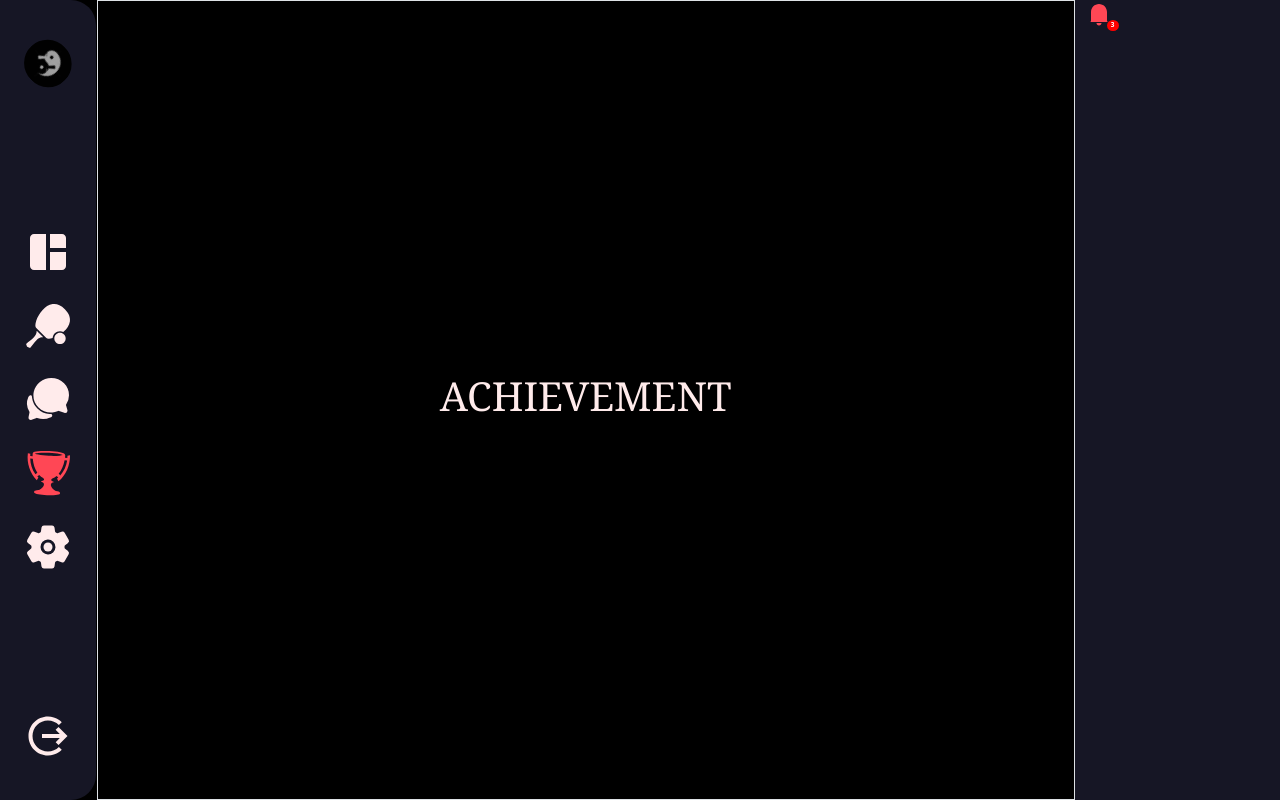
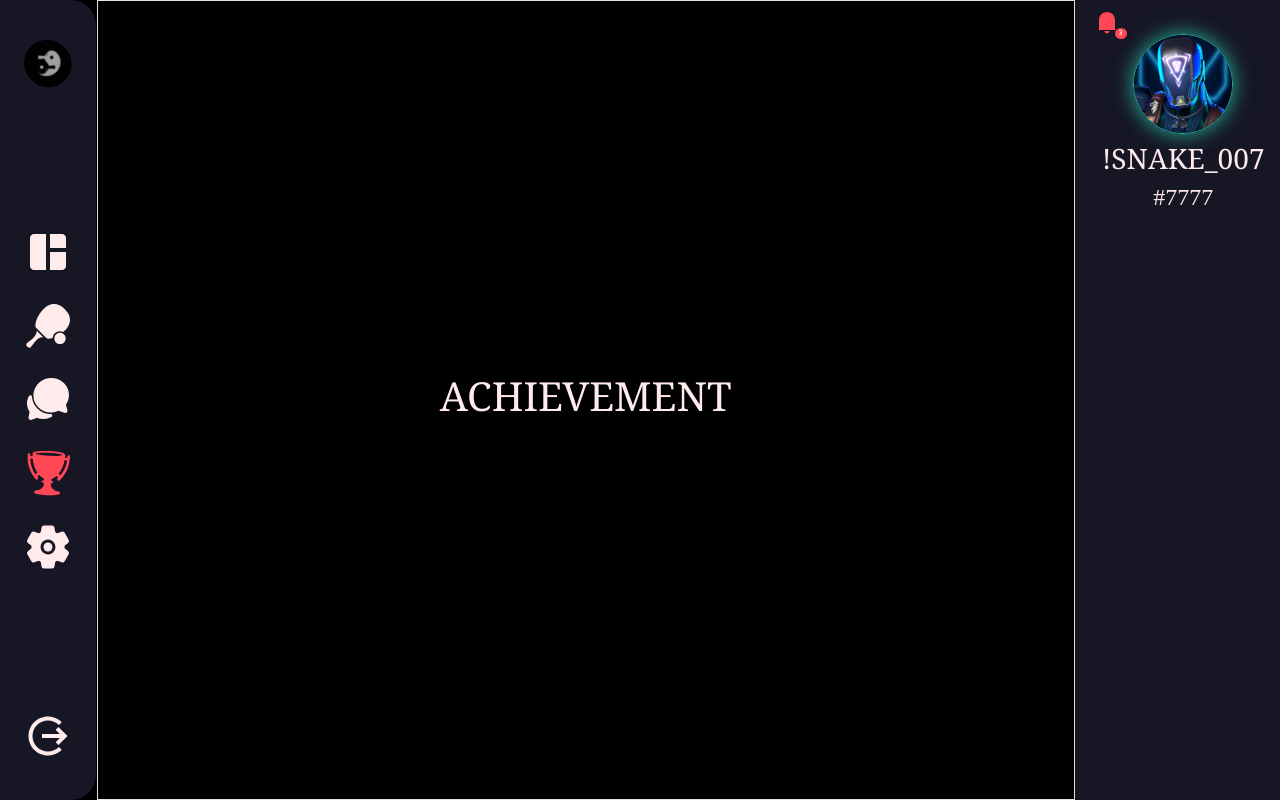
Before and after one commit to zakarm/ft_transcendence, a React (Create React App) app in the folder front-end/app/: page /achievement in a window 1280 px wide. Built offline with nearby package versions, Linux system fonts and the light colour scheme; a web font is replaced by a local one.

Commit message:
[Feat] Edit some feat in the right bar

```diff
--- a/front-end/app/src/Layouts/Rightbar.css
+++ b/front-end/app/src/Layouts/Rightbar.css
@@ -1,19 +1,27 @@
 .notification {
-    color: white;
+    color: #FFEBEB;
     text-decoration: none;
-    /* padding: 15px 26px; */
     position: relative;
     display: inline-block;
-    /* border-radius: 2px; */
   }
 
 .notification .badge {
   position: absolute;
   top: 20px;
   left: 20px;
-    /* padding: 5px 10px; */
   border-radius: 100%;
-    background: red;
-    color: white;
+  background: #FF4755;
+  color: #FFEBEB;
   font-size: 0.4em;
 }
+
+.img-class{
+  width: 100px; /* Adjust as needed */
+  height: 100px; /* Adjust as needed */
+  border-radius: 50%; /* This creates the circle */
+  overflow: hidden; /* Hide overflowing parts of the image */
+  border: 1px solid #27B299;
+  box-shadow: #27B299 0 0px 20px 0;
+  box-sizing: border-box;
+  opacity: 1;
+}
--- a/front-end/app/src/Layouts/Rightbar.js
+++ b/front-end/app/src/Layouts/Rightbar.js
@@ -1,19 +1,26 @@
 import { RiNotification4Fill } from "react-icons/ri";
 import './Rightbar.css'
+
 function RightBar() {
     return (
-        <div className="conatinaer">
+        <div className="conatinaer p-2">
             <div className="row">
                 <div className="col">
-                {/* <a href="/" class="notification border">    */}
-                <div className="notification">
-                    <RiNotification4Fill color="#FF4755" size='1.5em'/>
-                    <span class="badge">3</span>
-                </div>
-                {/* </a> */}
+                    <div className="notification">
+                        <RiNotification4Fill color="#FF4755" size='1.5em'/>
+                        <span class="badge">3</span>
+                    </div>
                 </div>
             </div>
-            <div className="row"></div>
+            <div className="row d-flex flex-column text-center">
+                <div className="col">
+                    <img className="img-class" src="assets/char3.png" alt='Profile'/>
+                </div>
+                <div className="col mt-2">
+                    <h3 className="valo-font">!SNAKE_007</h3>
+                    <h4 style={{fontFamily: 'intim', color: '#FFEBEB'}}>#7777</h4>
+                </div>
+            </div>
             <div className="row"></div>
             <div className="row"></div>
             <div className="row"></div>
```
Also changed, not shown: front-end/app/public/assets/char3.png (added). Lines whose indentation alone changed are shown as unchanged.
